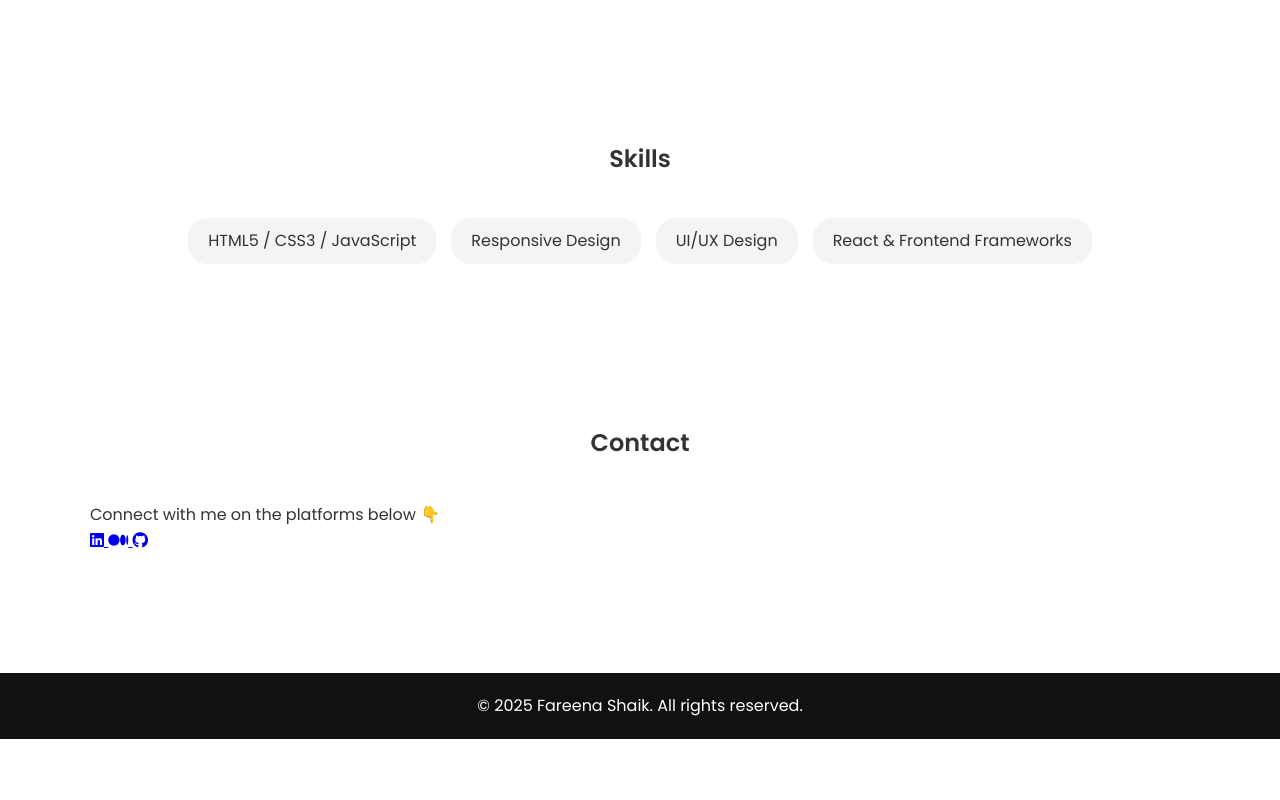
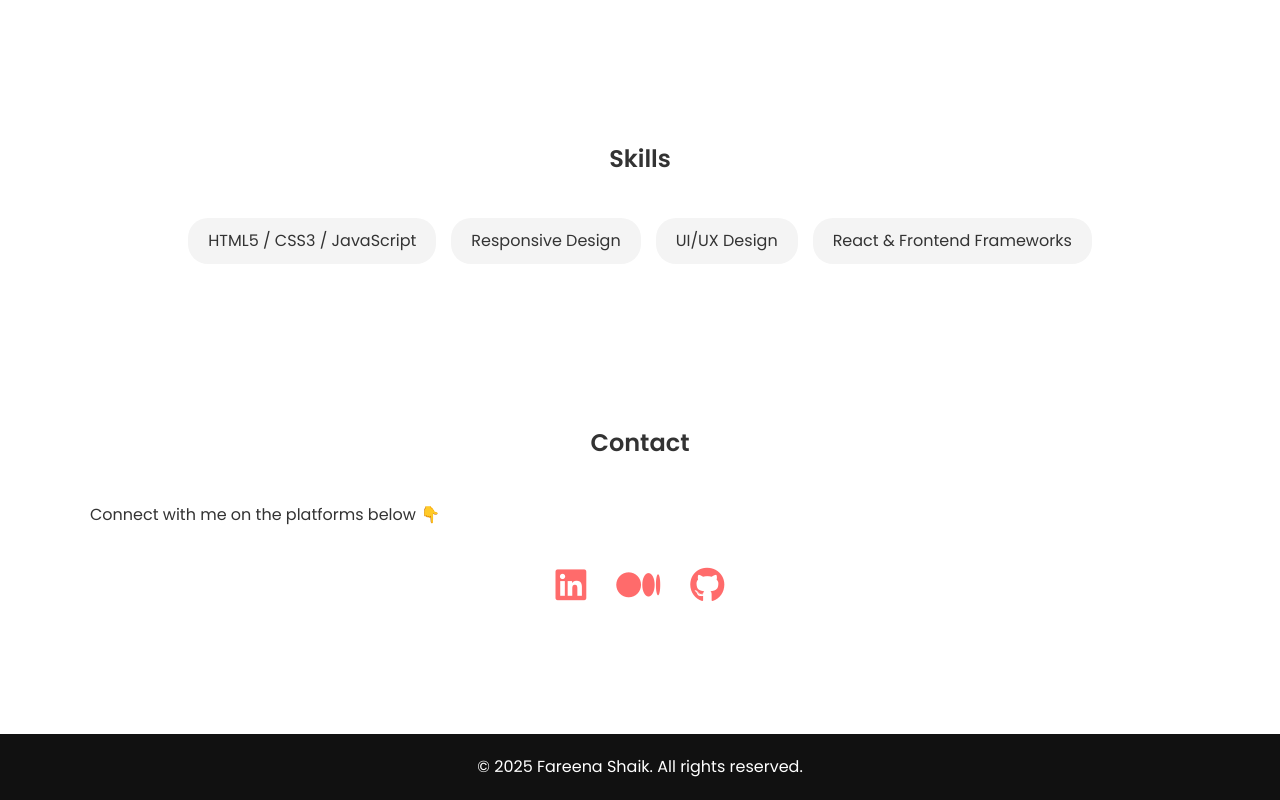
Before and after one commit to FareenaShaik/FareenaShaik.github.io, a plain HTML site: page index.html in a window 1280 px wide. Shown: the part 1563-2363 px from the top of the page. Before the commit the page ends 2302 px from the top, so only its background shows below. Drawn offline with Linux system fonts and the light colour scheme.

Commit message:
Update style.css

```diff
--- a/css/style.css
+++ b/css/style.css
@@ -237,3 +237,30 @@ body.dark .btn:hover {
     display: none;
   }
 }
+
+.social-links {
+  display: flex;
+  justify-content: center;
+  gap: 30px;
+  margin-top: 30px;
+}
+
+.social-links a {
+  color: #ff6b6b;
+  font-size: 2.2rem;
+  transition: transform 0.3s, color 0.3s;
+}
+
+.social-links a:hover {
+  color: #ff8787;
+  transform: scale(1.2);
+}
+
+/* Dark mode tweak */
+body.dark .social-links a {
+  color: #4f46e5;
+}
+
+body.dark .social-links a:hover {
+  color: #6d63ff;
+}
```
